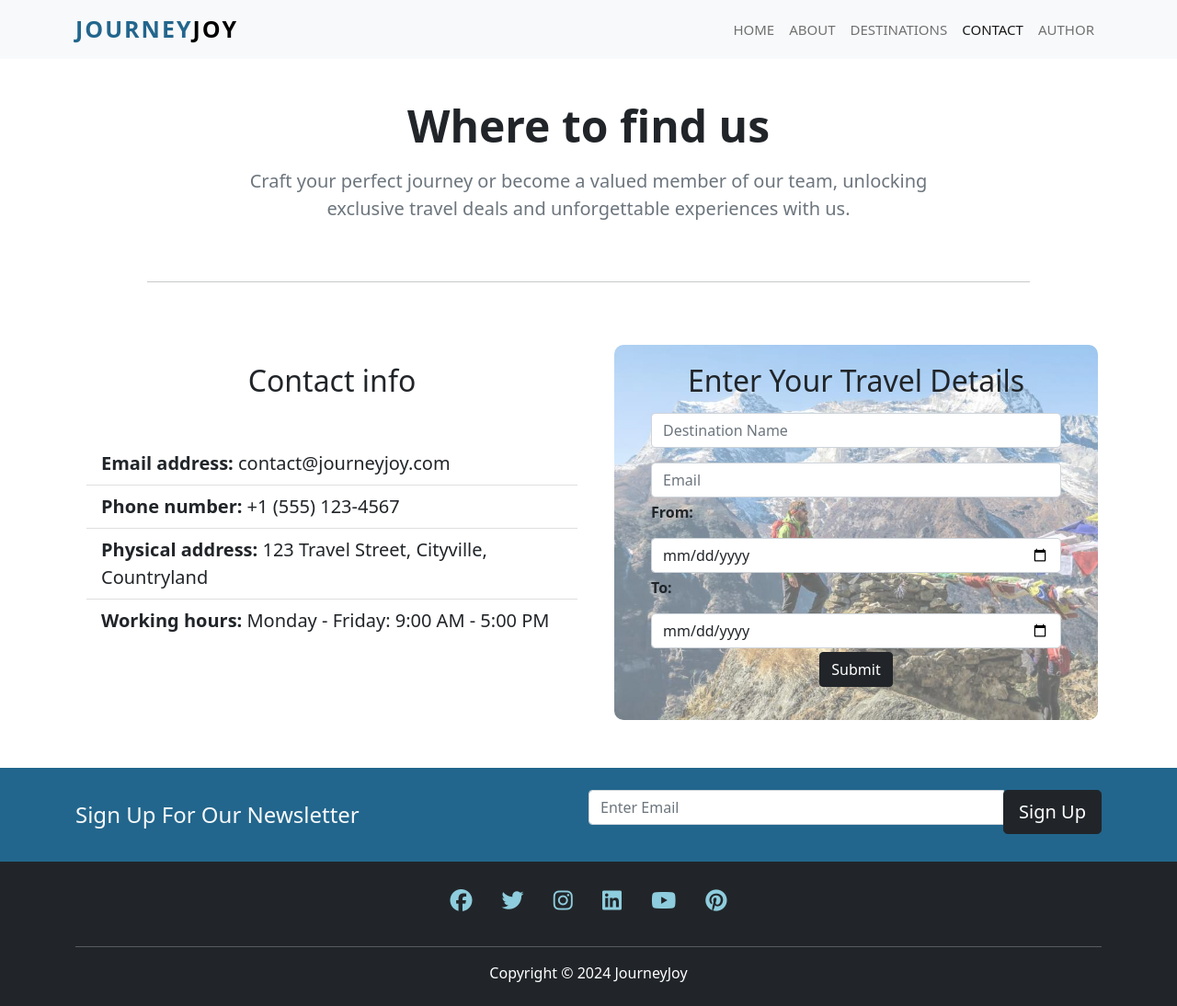
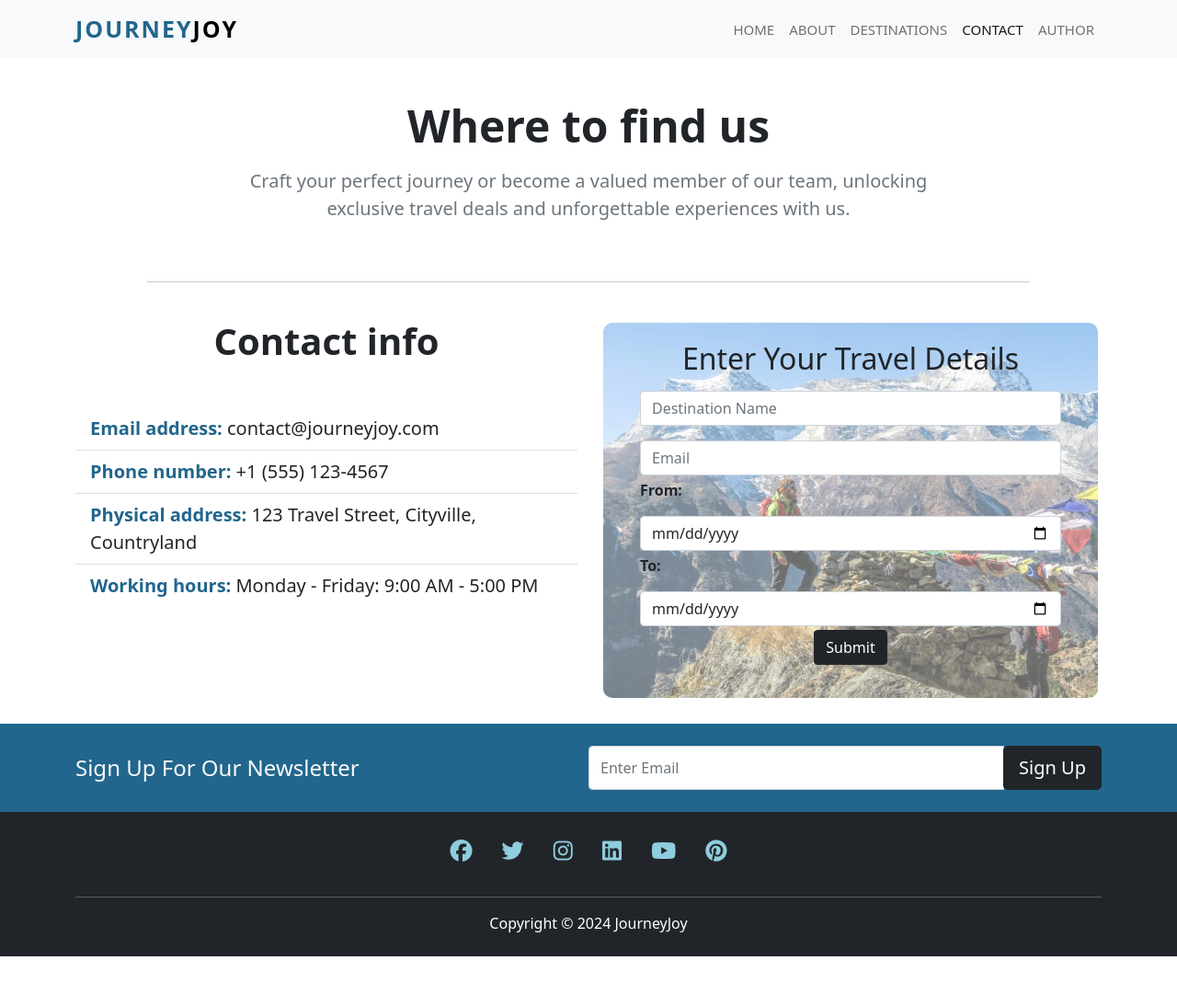
Before and after one commit to isidora33/piwd, a plain HTML site: page pages/contact.html in a window 1280 px wide. Shown: the whole page at 92% size. After the commit the page ends 1040 px from the top, so only its background shows below. Drawn offline with nearby package versions, Linux system fonts and the light colour scheme.

Commit message:
fix newsletter

```diff
--- a/pages/contact.html
+++ b/pages/contact.html
@@ -109,26 +109,26 @@
       </div>
     </nav>
     <!--Main-->
-    <section class="p-5">
+    <section class="p-4">
       <div class="container">
         <div class="row g-4">
-          <div class="col-md p-4">
-            <h2 class="text-center mb-5">Contact info</h2>
+          <div class="col-md">
+            <h2 class="h1 text-center mb-5 fw-bold">Contact info</h2>
             <ul class="list-group list-group-flush lead">
               <li class="list-group-item">
-                <span class="fw-bold">Email address:</span>
+                <span class="fw-bold secondary-t">Email address:</span>
                 contact@journeyjoy.com
               </li>
               <li class="list-group-item">
-                <span class="fw-bold">Phone number:</span>
+                <span class="fw-bold secondary-t">Phone number:</span>
                 +1 (555) 123-4567
               </li>
               <li class="list-group-item">
-                <span class="fw-bold">Physical address: </span>
+                <span class="fw-bold secondary-t">Physical address: </span>
                 123 Travel Street, Cityville, Countryland
               </li>
               <li class="list-group-item">
-                <span class="fw-bold">Working hours:</span>
+                <span class="fw-bold secondary-t">Working hours:</span>
                 Monday - Friday: 9:00 AM - 5:00 PM
               </li>
             </ul>
@@ -187,11 +187,7 @@
           <h4 class="mb-3 mb-md-0">Sign Up For Our Newsletter</h4>
 
           <div class="input-group news-input">
-            <input
-              type="text"
-              class="form-control mb-3"
-              placeholder="Enter Email"
-            />
+            <input type="text" class="form-control" placeholder="Enter Email" />
             <div class="input-group-append">
               <button
                 class="btn btn-dark btn-lg"
```
Also changed, not shown: index.html (+1 -5 lines), pages/about.html (+1 -5 lines), pages/author.html (+1 -5 lines), pages/destinations.html (+1 -5 lines).
